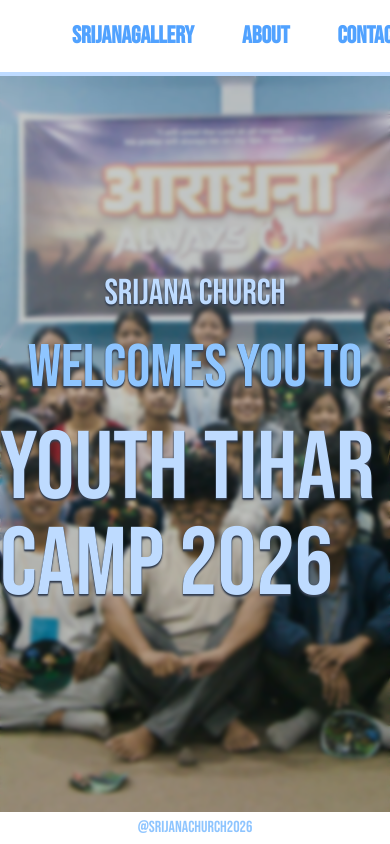
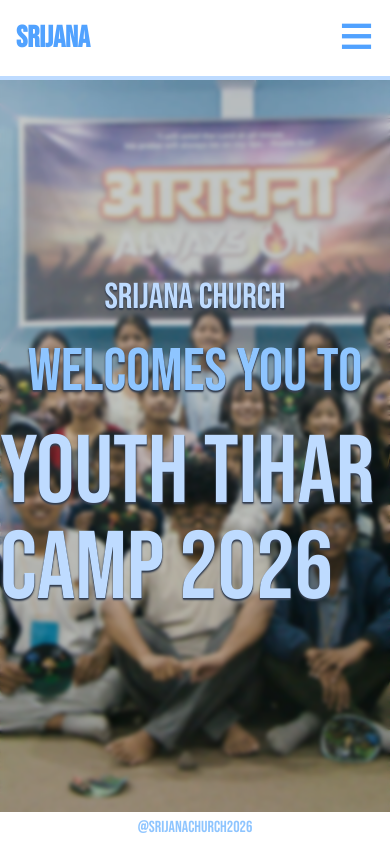
Before and after one commit to samarpanrana95/srijana-church, a Next.js app in the folder frontend/: page / in a window 390 px wide. Shown: the top 844 px of the page. Built offline with nearby package versions, Linux system fonts and the light colour scheme.

Commit message:
Add nav bar for mobile

```diff
--- a/frontend/app/layout.tsx
+++ b/frontend/app/layout.tsx
@@ -3,6 +3,7 @@ import { Geist, Geist_Mono } from "next/font/google";
 import "./globals.css";
 import { Bebas_Neue } from "next/font/google";
 import Link from "next/link";
+import NavigationBar from "./navigationBar";
 
 const bebasNeue = Bebas_Neue({
   weight: "400",
@@ -28,22 +29,12 @@ export const metadata: Metadata = {
 export default function RootLayout({ children }: LayoutProps<"/">) {
   return (
     <html lang="en" className={bebasNeue.variable}>
-      <body className="flex flex-col min-h-screen ">
-        <header className="font-bebas w-screen flex px-18 py-5 justify-between bg-white text-blue-400 border-solid border-b-4 border-b-blue-200 sticky top-0 z-50">
-          <span className="text-2xl cursor-pointer font-bold">
+      <body className="flex flex-col min-h-screen w-full">
+        <header className="font-bebas px-4 py-2 md:px-18 md:py-5 sticky top-0 z-50 w-full flex justify-between items-center bg-white text-blue-400 border-solid border-b-4 border-b-blue-200">
+          <span className="text-3xl leading-0 md:text-2xl cursor-pointer font-bold">
             <Link href="/">Srijana</Link>
           </span>
-          <ul className="flex gap-12 font-bold">
-            <li className="text-2xl cursor-pointer">
-              <Link href="/gallery">GALLERY</Link>
-            </li>
-            <li className="text-2xl cursor-pointer">
-              <Link href="/about">ABOUT</Link>
-            </li>
-            <li className="text-2xl cursor-pointer">
-              <Link href="/contact">CONTACT</Link>
-            </li>
-          </ul>
+          <NavigationBar />
         </header>
         <div className="main grow">
           {children}
--- /dev/null
+++ b/frontend/app/navigationBar.tsx
@@ -0,0 +1,22 @@
+'use client'
+import Link from "next/link"
+import { useState } from "react"
+
+export default function NavigationBar () {
+    const [navClicked, setNavClicked] = useState(false)
+
+    return (
+        <ul className={`flex gap-12 font-bold items-center`}>
+            <li className="text-6xl md:hidden" onClick={() => setNavClicked(!navClicked)}>≡</li>
+            <li className = {`text-2xl cursor-pointer md:inline hidden ${navClicked ? "inline absolute top-20 right-0 left-0 bg-white text-center" : ""}`}>
+              <Link href="/gallery">GALLERY</Link>
+            </li>
+            <li className={`text-2xl cursor-pointer md:inline hidden ${navClicked ? "inline absolute top-28 right-0 left-0 bg-white text-center" : ""}`}>
+              <Link href="/about">ABOUT</Link>
+            </li>
+            <li className={`text-2xl cursor-pointer md:inline hidden ${navClicked ? "inline absolute top-36 right-0 left-0 bg-white text-center" : ""}`}>
+              <Link href="/contact">CONTACT</Link>
+            </li>
+        </ul>
+    )
+}
```
